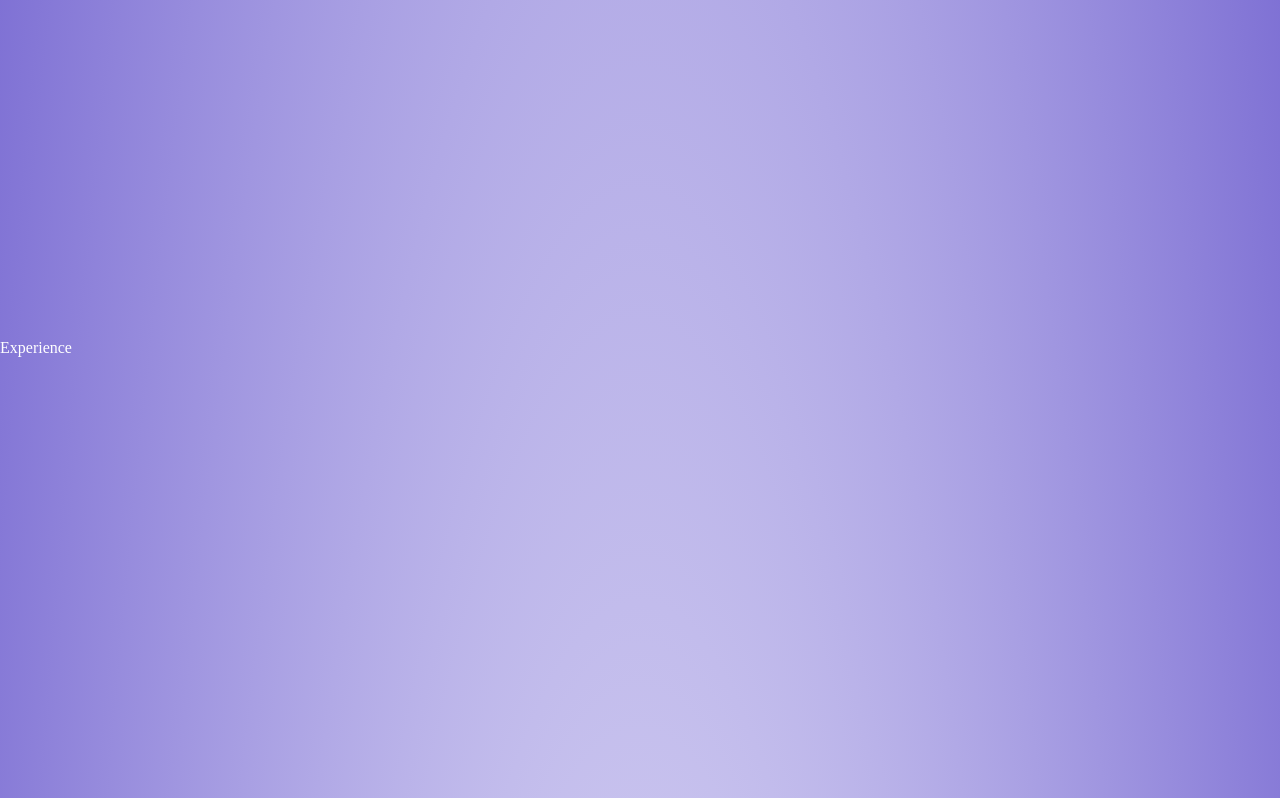
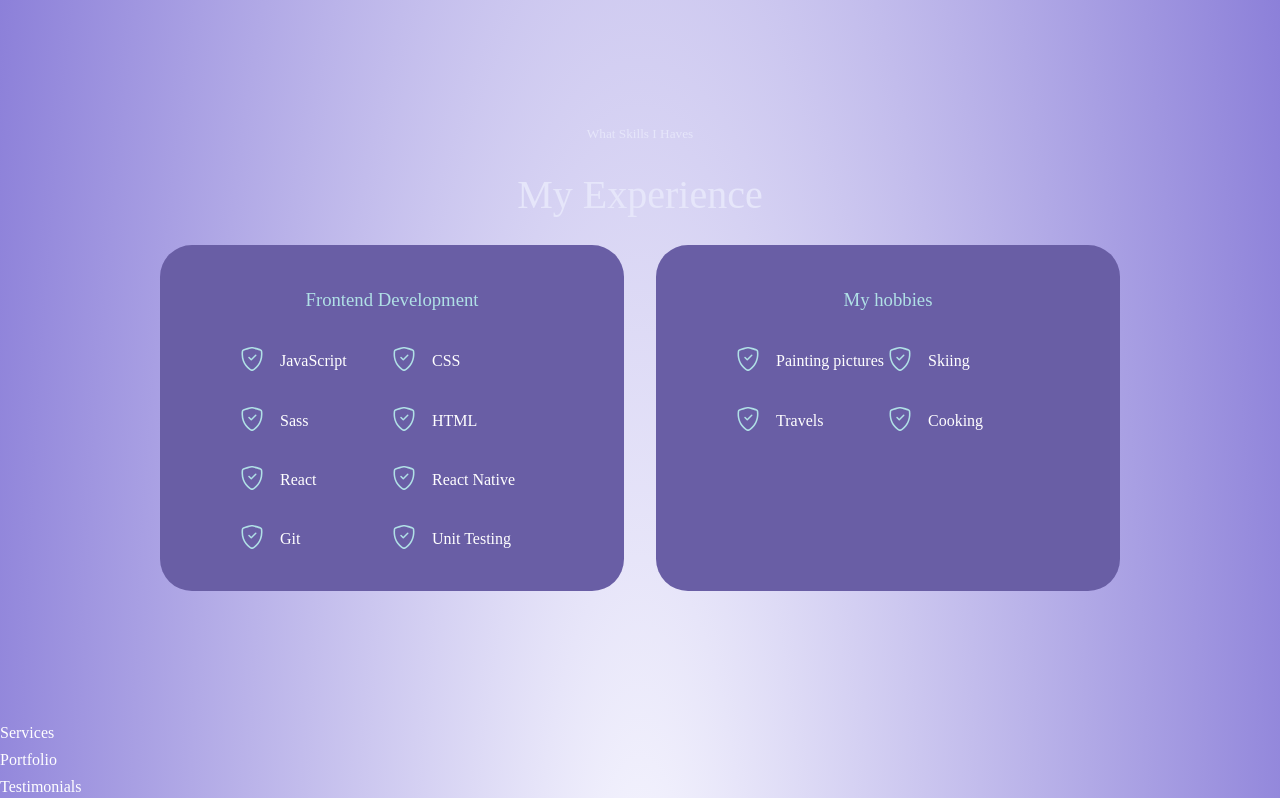
Before and after one commit to Diana-ctrl/My-resume, a React (Create React App) app: page / in a window 1280 px wide. Shown: the part 1522-2320 px from the top of the page. Built offline with nearby package versions, Linux system fonts and the light colour scheme; a web font is replaced by a local one.

Commit message:
work with experience section

```diff
--- a/src/components/experience/Experience.jsx
+++ b/src/components/experience/Experience.jsx
@@ -1,9 +1,43 @@
 import React from 'react';
 import './experience.css';
+import { BsShieldCheck } from 'react-icons/bs';
 
+const dataFrontend = ['JavaScript', 'CSS', 'Sass', 'HTML', 'React', 'React Native', 'Git', 'Unit Testing']
+const dataAnother = ['Painting pictures', 'Skiing', 'Travels', 'Cooking']
 const Experience = () => {
   return (
-    <section id='experience'>Experience</section>
+    <section id='experience'>
+      <h5>What Skills I Haves</h5>
+      <h1>My Experience</h1>
+
+      <div className='container experience_container'>
+
+        <div className='experience_frontend'>
+          <h3>Frontend Development</h3>
+          <div className='experience_content'>
+            {dataFrontend.map(el =>
+              <article className='experience_details'>
+                <BsShieldCheck size={'1.5rem'} className='experience_details-icon' />
+                <h4>{el}</h4>
+              </article>
+            )}
+          </div>
+        </div>
+
+        <div className='experience_another'>
+          <h3>My hobbies</h3>
+          <div className='experience_content'>
+            {dataAnother.map(el =>
+              <article className='experience_details'>
+                <BsShieldCheck size={'1.5rem'} className='experience_details-icon' />
+                <h4>{el}</h4>
+              </article>
+            )}
+          </div>
+        </div>
+      </div>
+
+    </section >
   )
 }
 
--- a/src/index.css
+++ b/src/index.css
@@ -58,7 +58,6 @@ h1 {
 
 section {
   margin-top: 8rem;
-  height: 100vh;
 }
 
 section > h2, section > h5, section > h1 {
```
